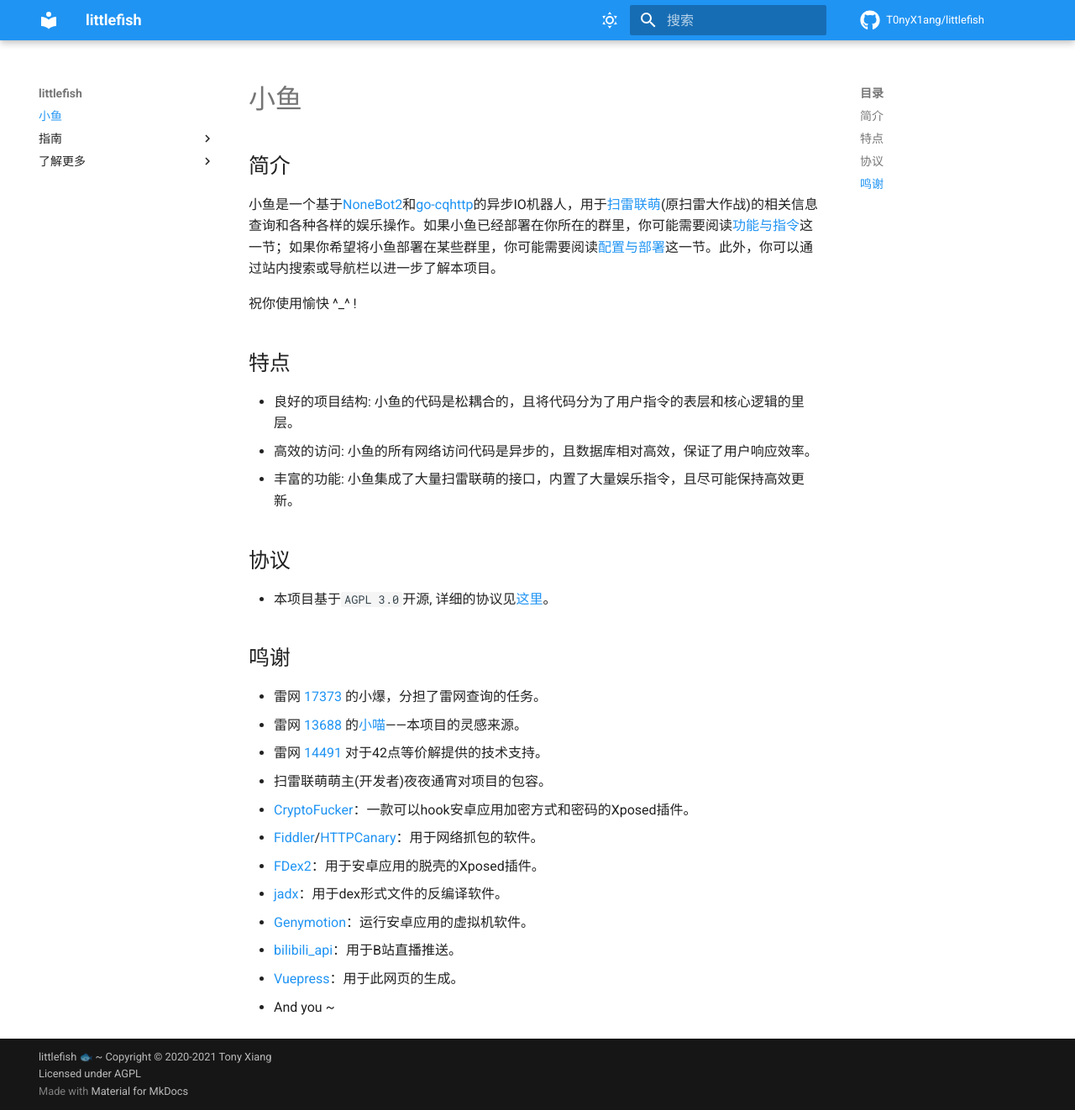
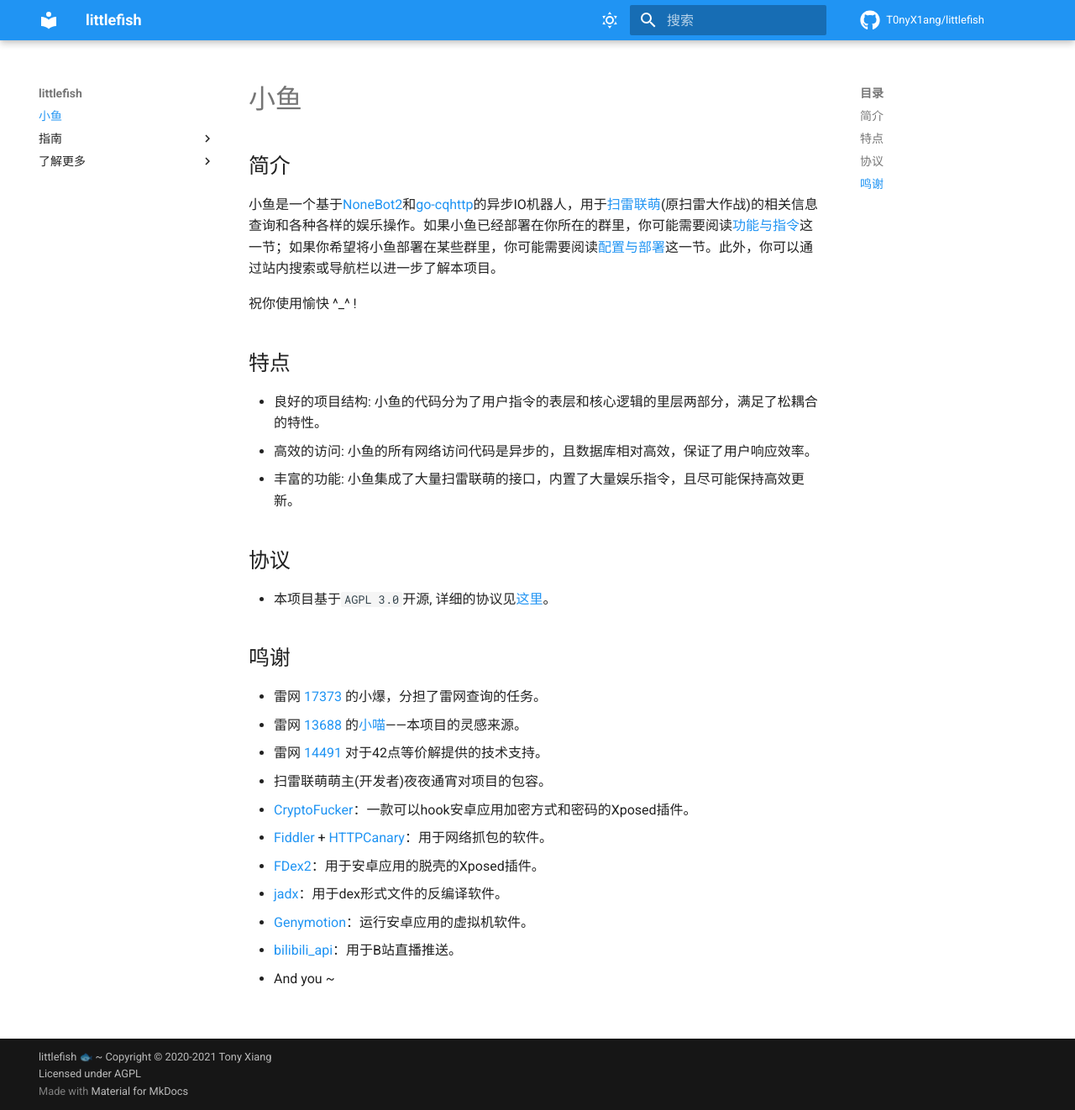
Before and after one commit to T0nyX1ang/littlefish, an MkDocs documentation site: the page built from docs/README.md, in a window 1280 px wide and 1322 px high. Shown: the whole window at 84% size. Built offline with MkDocs 1.6.1 and Material for MkDocs 9.7.7, drawn with Linux system fonts in a browser that asks for light colours; comment, search, counter and statistics services are not loaded.

Commit message:
Update docs

```diff
--- a/docs/README.md
+++ b/docs/README.md
@@ -5,7 +5,7 @@
 祝你使用愉快 ^\_^ !
 
 ## 特点
-+   良好的项目结构: 小鱼的代码是松耦合的，且将代码分为了用户指令的表层和核心逻辑的里层。
++   良好的项目结构: 小鱼的代码分为了用户指令的表层和核心逻辑的里层两部分，满足了松耦合的特性。
 +   高效的访问: 小鱼的所有网络访问代码是异步的，且数据库相对高效，保证了用户响应效率。
 +   丰富的功能: 小鱼集成了大量扫雷联萌的接口，内置了大量娱乐指令，且尽可能保持高效更新。
 
@@ -18,10 +18,9 @@
 +   雷网 [14491](https://github.com/teleportor) 对于42点等价解提供的技术支持。
 +   扫雷联萌萌主(开发者)夜夜通宵对项目的包容。
 +   [CryptoFucker](https://github.com/P4nda0s/CryptoFucker)：一款可以hook安卓应用加密方式和密码的Xposed插件。
-+   [Fiddler](https://www.telerik.com/fiddler)/[HTTPCanary](https://github.com/MegatronKing/HttpCanary)：用于网络抓包的软件。
++   [Fiddler](https://www.telerik.com/fiddler) + [HTTPCanary](https://github.com/MegatronKing/HttpCanary)：用于网络抓包的软件。
 +   [FDex2](https://bbs.pediy.com/thread-224105.htm)：用于安卓应用的脱壳的Xposed插件。
 +   [jadx](https://github.com/skylot/jadx)：用于dex形式文件的反编译软件。
 +   [Genymotion](https://www.genymotion.com/)：运行安卓应用的虚拟机软件。
 +   [bilibili_api](https://github.com/Passkou/bilibili_api)：用于B站直播推送。
-+   [Vuepress](https://vuepress.vuejs.org/zh/)：用于此网页的生成。
 +   And you ~
--- a/mkdocs.yml
+++ b/mkdocs.yml
@@ -11,15 +11,17 @@ nav:
 theme:
   name: material
   palette:
-    - scheme: default
+    - media: "(prefers-color-scheme: light)"
+      scheme: default
       primary: blue
-      accent: blue
+      accent: orange
       toggle:
         icon: material/weather-sunny
         name: Dark
-    - scheme: slate
+    - media: "(prefers-color-scheme: dark)"
+      scheme: slate
       primary: orange
-      accent: orange
+      accent: blue
       toggle:
         icon: material/weather-night
         name: Light
@@ -49,13 +51,12 @@ markdown_extensions:
   - pymdownx.superfences
   - pymdownx.inlinehilite
   - pymdownx.tabbed
-  - pymdownx.tasklist:
-      custom_checkbox: true
   - pymdownx.emoji:
       emoji_index: !!python/name:materialx.emoji.twemoji
       emoji_generator: !!python/name:materialx.emoji.to_svg
   - toc:
       slugify: !!python/name:pymdownx.slugs.uslugify_cased
+      permalink: true
 extra_javascript:
   - javascripts/config.js
   - https://polyfill.io/v3/polyfill.min.js?features=es6
```
